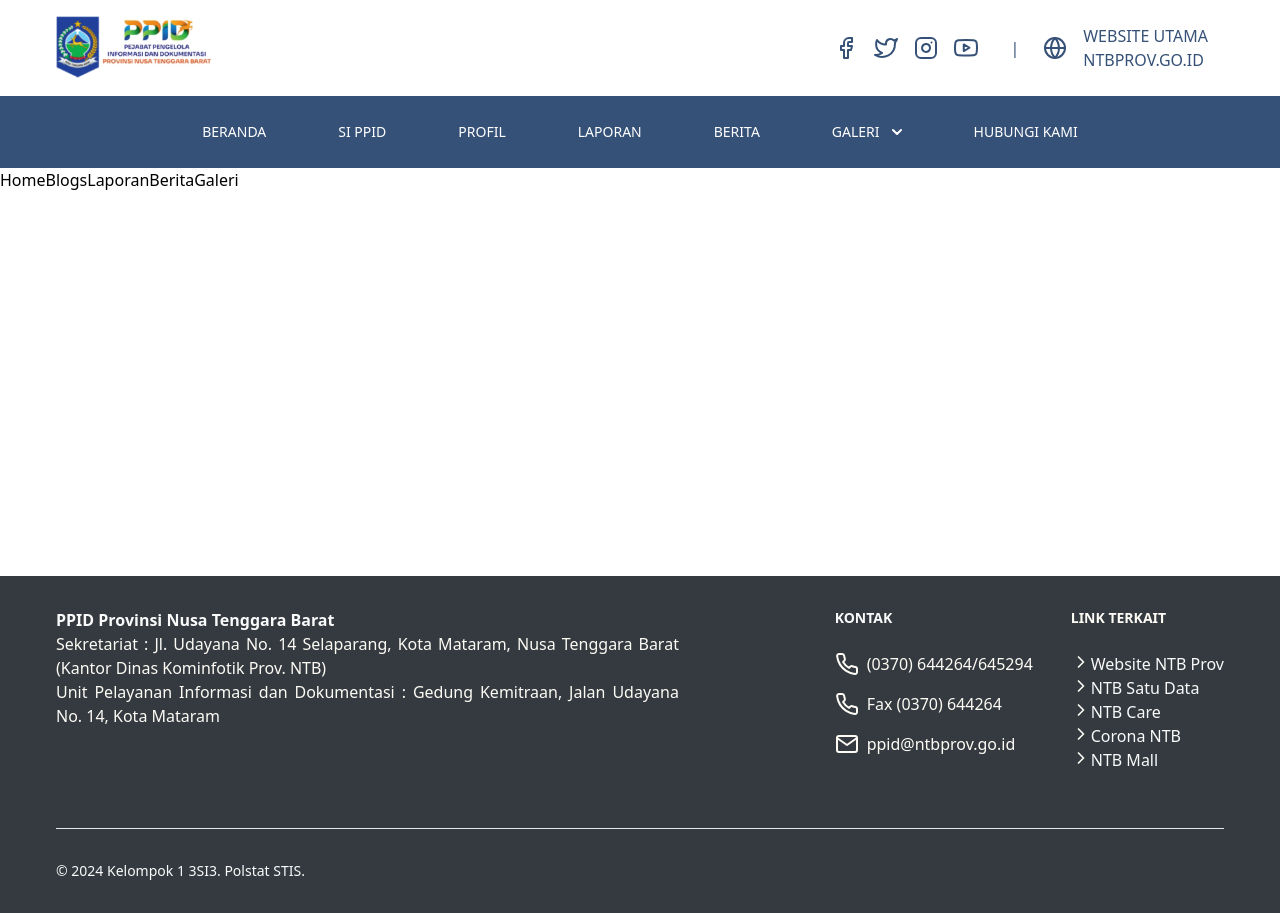
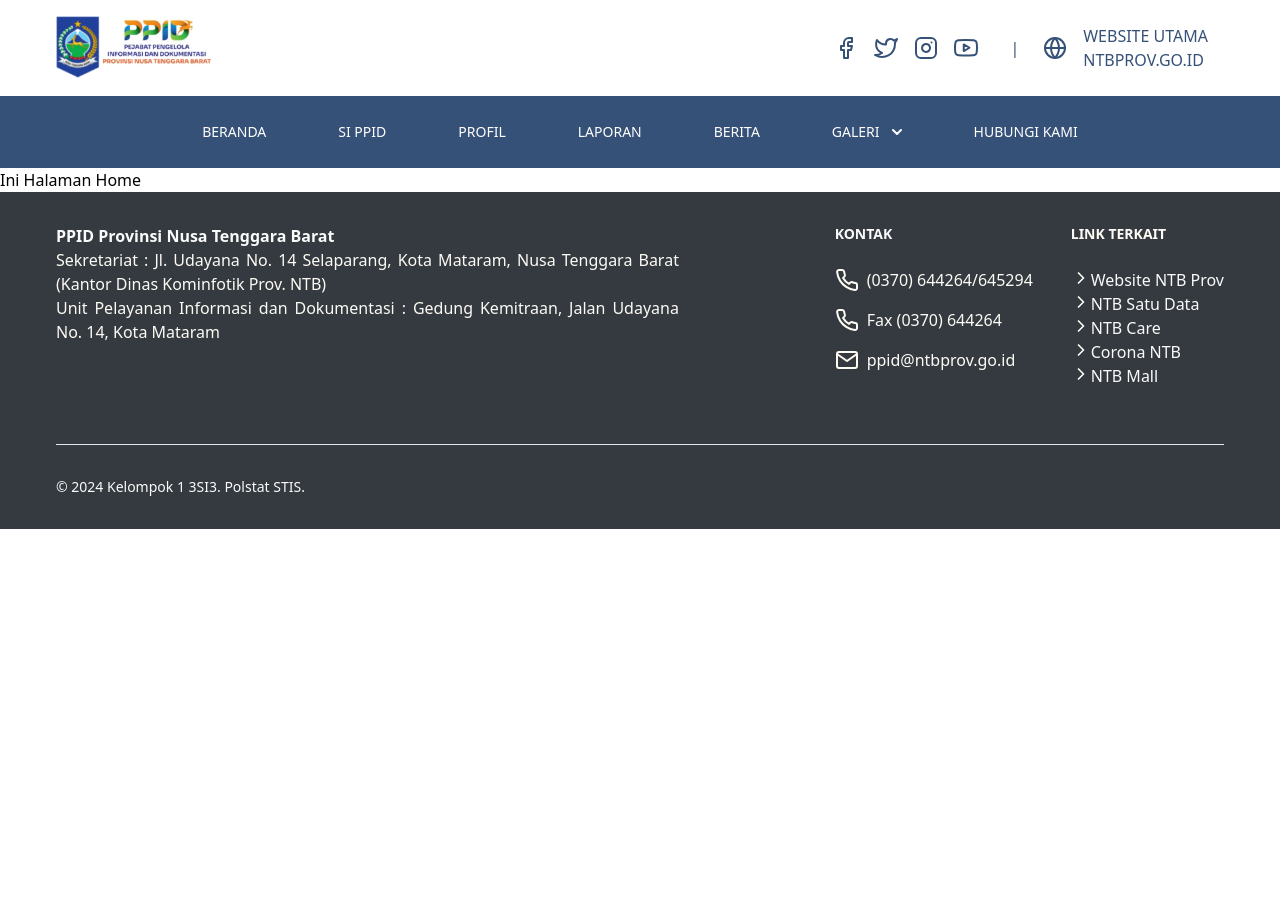
Before and after one commit to akuridho220/imk-redesign, a React (Vite) app: page / in a window 1280 px wide. After the commit the page ends 800 px from the top, so only its background shows below. Built offline with nearby package versions, Linux system fonts and the light colour scheme.

Commit message:
add halaman kontak

```diff
--- a/src/components/Navbar.jsx
+++ b/src/components/Navbar.jsx
@@ -17,7 +17,7 @@ const Navbar = () => {
                                 <Link to="/" className="text-white bg-tertiary-900 hover:bg-white hover:text-tertiary-900 font-medium rounded-lg text-sm px-5 py-2.5 text-center inline-flex items-center" aria-current="page">BERANDA</Link>
                             </li>
                             <li className="">
-                                <Link to="#" className="text-white bg-tertiary-900 hover:bg-white hover:text-tertiary-900 font-medium rounded-lg text-sm px-5 py-2.5 text-center inline-flex items-center">SI PPID</Link>
+                                <Link to="/si-ppid" className="text-white bg-tertiary-900 hover:bg-white hover:text-tertiary-900 font-medium rounded-lg text-sm px-5 py-2.5 text-center inline-flex items-center">SI PPID</Link>
                             </li>
                             <li className="">
                                 <Link to="/profil" className="text-white bg-tertiary-900 hover:bg-white hover:text-tertiary-900 font-medium rounded-lg text-sm px-5 py-2.5 text-center inline-flex items-center">PROFIL</Link>
@@ -53,12 +53,6 @@ const Navbar = () => {
                     </div>
                 </div>
             </nav>
-            <Link to="/">Home</Link>
-            <Link to="/blogs">Blogs</Link>
-            <Link to="/laporan">Laporan</Link>
-            <Link to="/berita">Berita</Link>
-            <Link to="/galeri">Galeri</Link>
-            <Link to=""></Link>
         </div>
     )
 }
--- a/src/pages/Home.jsx
+++ b/src/pages/Home.jsx
@@ -4,56 +4,7 @@ import SubHeader from "../components/SubHeader";
 const Home = () => {
     return (
         <div>
-                <div id="default-carousel" class="relative w-full" data-carousel="slide">
-                    {/* <!-- Carousel wrapper --> */}
-                    <div class="relative h-56 overflow-hidden rounded-lg md:h-96">
-                        {/* <!-- Item 1 --> */}
-                        <div class="hidden duration-700 ease-in-out" data-carousel-item>
-                            <img src="/docs/images/carousel/carousel-1.svg" class="absolute block w-full -translate-x-1/2 -translate-y-1/2 top-1/2 left-1/2" alt="..." />
-                        </div>
-                        {/* <!-- Item 2 --> */}
-                        <div class="hidden duration-700 ease-in-out" data-carousel-item>
-                            <img src="/docs/images/carousel/carousel-2.svg" class="absolute block w-full -translate-x-1/2 -translate-y-1/2 top-1/2 left-1/2" alt="..." />
-                        </div>
-                        {/* <!-- Item 3 --> */}
-                        <div class="hidden duration-700 ease-in-out" data-carousel-item>
-                            <img src="/docs/images/carousel/carousel-3.svg" class="absolute block w-full -translate-x-1/2 -translate-y-1/2 top-1/2 left-1/2" alt="..." />
-                        </div>
-                        {/* <!-- Item 4 --> */}
-                        <div class="hidden duration-700 ease-in-out" data-carousel-item>
-                            <img src="/docs/images/carousel/carousel-4.svg" class="absolute block w-full -translate-x-1/2 -translate-y-1/2 top-1/2 left-1/2" alt="..." />
-                        </div>
-                        {/* <!-- Item 5 --> */}
-                        <div class="hidden duration-700 ease-in-out" data-carousel-item>
-                            <img src="/docs/images/carousel/carousel-5.svg" class="absolute block w-full -translate-x-1/2 -translate-y-1/2 top-1/2 left-1/2" alt="..." />
-                        </div>
-                    </div>
-                    {/* <!-- Slider indicators --> */}
-                    <div class="absolute z-30 flex -translate-x-1/2 bottom-5 left-1/2 space-x-3 rtl:space-x-reverse">
-                        <button type="button" class="w-3 h-3 rounded-full" aria-current="true" aria-label="Slide 1" data-carousel-slide-to="0"></button>
-                        <button type="button" class="w-3 h-3 rounded-full" aria-current="false" aria-label="Slide 2" data-carousel-slide-to="1"></button>
-                        <button type="button" class="w-3 h-3 rounded-full" aria-current="false" aria-label="Slide 3" data-carousel-slide-to="2"></button>
-                        <button type="button" class="w-3 h-3 rounded-full" aria-current="false" aria-label="Slide 4" data-carousel-slide-to="3"></button>
-                        <button type="button" class="w-3 h-3 rounded-full" aria-current="false" aria-label="Slide 5" data-carousel-slide-to="4"></button>
-                    </div>
-                    {/* <!-- Slider controls --> */}
-                    <button type="button" class="absolute top-0 start-0 z-30 flex items-center justify-center h-full px-4 cursor-pointer group focus:outline-none" data-carousel-prev>
-                        <span class="inline-flex items-center justify-center w-10 h-10 rounded-full bg-white/30 dark:bg-gray-800/30 group-hover:bg-white/50 dark:group-hover:bg-gray-800/60 group-focus:ring-4 group-focus:ring-white dark:group-focus:ring-gray-800/70 group-focus:outline-none">
-                            <svg class="w-4 h-4 text-white dark:text-gray-800 rtl:rotate-180" aria-hidden="true" xmlns="http://www.w3.org/2000/svg" fill="none" viewBox="0 0 6 10">
-                                <path stroke="currentColor" stroke-linecap="round" stroke-linejoin="round" stroke-width="2" d="M5 1 1 5l4 4"/>
-                            </svg>
-                            <span class="sr-only">Previous</span>
-                        </span>
-                    </button>
-                    <button type="button" class="absolute top-0 end-0 z-30 flex items-center justify-center h-full px-4 cursor-pointer group focus:outline-none" data-carousel-next>
-                        <span class="inline-flex items-center justify-center w-10 h-10 rounded-full bg-white/30 dark:bg-gray-800/30 group-hover:bg-white/50 dark:group-hover:bg-gray-800/60 group-focus:ring-4 group-focus:ring-white dark:group-focus:ring-gray-800/70 group-focus:outline-none">
-                            <svg class="w-4 h-4 text-white dark:text-gray-800 rtl:rotate-180" aria-hidden="true" xmlns="http://www.w3.org/2000/svg" fill="none" viewBox="0 0 6 10">
-                                <path stroke="currentColor" stroke-linecap="round" stroke-linejoin="round" stroke-width="2" d="m1 9 4-4-4-4"/>
-                            </svg>
-                            <span class="sr-only">Next</span>
-                        </span>
-                    </button>
-                </div>
+            <h1>Ini Halaman Home</h1>
         </div>
     )
 }
```
